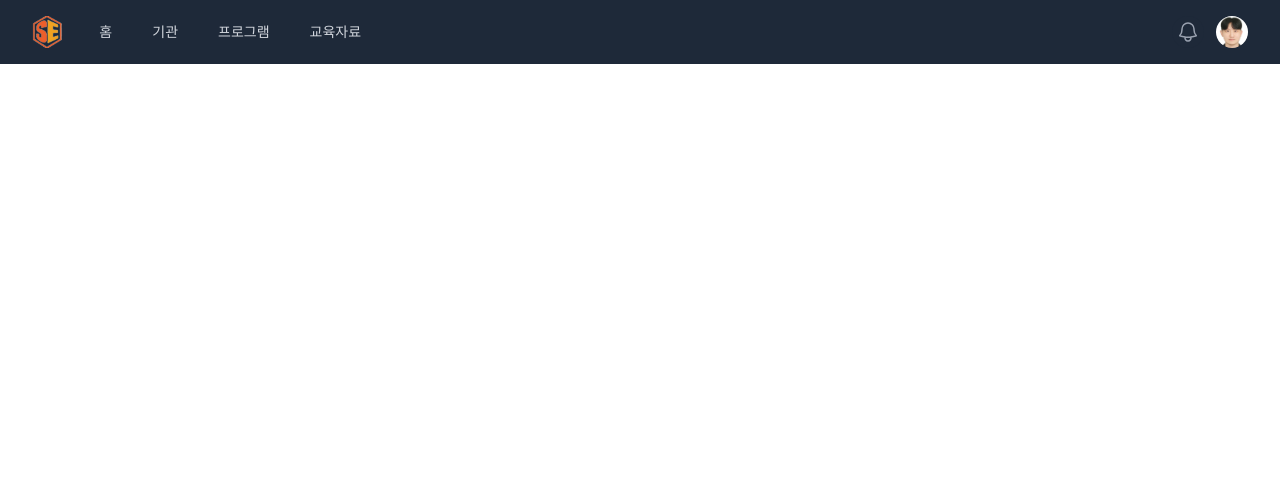
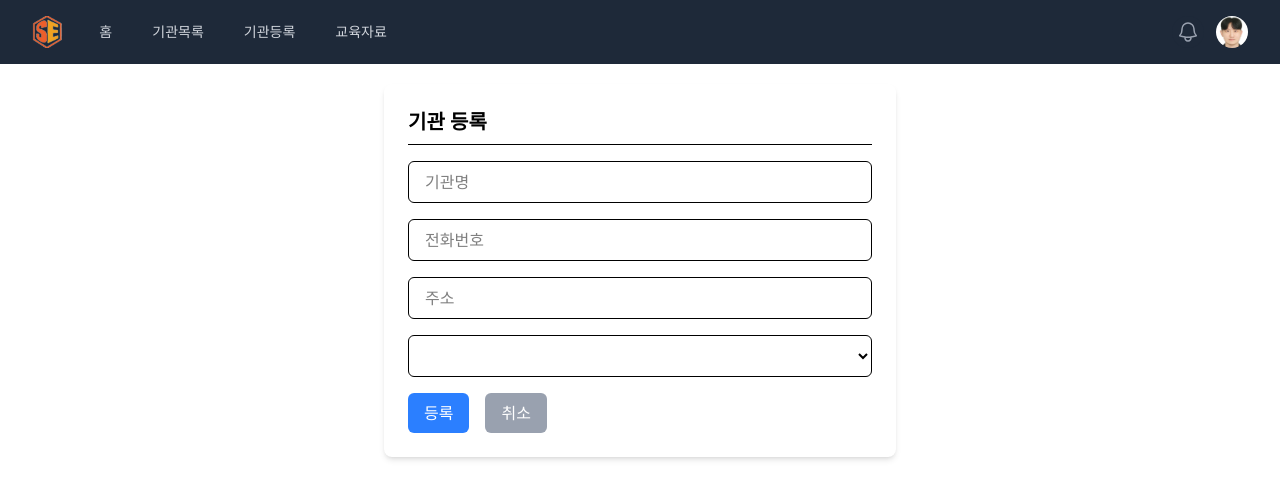
Before and after one commit to djdongjae/nuxt3-test, a Nuxt app: page /create in a window 1280 px wide. Shown: the top 498 px of the page. Built offline with nearby package versions, Linux system fonts and the light colour scheme.

Commit message:
[#9] feat: 기관 등록 페이지 구현

```diff
--- a/components/layouts/header.vue
+++ b/components/layouts/header.vue
@@ -41,9 +41,9 @@
                                 <a href="/"
                                     class="rounded-md px-3 py-2 text-sm font-medium text-gray-300 hover:bg-gray-700 hover:text-white">홈</a>
                                 <a href="/list"
-                                    class="rounded-md px-3 py-2 text-sm font-medium text-gray-300 hover:bg-gray-700 hover:text-white">기관</a>
-                                <a href="#"
-                                    class="rounded-md px-3 py-2 text-sm font-medium text-gray-300 hover:bg-gray-700 hover:text-white">프로그램</a>
+                                    class="rounded-md px-3 py-2 text-sm font-medium text-gray-300 hover:bg-gray-700 hover:text-white">기관목록</a>
+                                <a href="/create"
+                                    class="rounded-md px-3 py-2 text-sm font-medium text-gray-300 hover:bg-gray-700 hover:text-white">기관등록</a>
                                 <a href="#"
                                     class="rounded-md px-3 py-2 text-sm font-medium text-gray-300 hover:bg-gray-700 hover:text-white">교육자료</a>
                             </div>
--- a/nuxt.config.ts
+++ b/nuxt.config.ts
@@ -11,7 +11,8 @@ export default defineNuxtConfig({
   },
   runtimeConfig: {
     public: {
-      apiBase: 'http://localhost:3001',
+      apiBase: 'https://bensoulware.store',
+      // apiBase: 'http://localhost:3001'
     }
-  }
+  },
 });
--- a/package.json
+++ b/package.json
@@ -14,6 +14,7 @@
     "@vueuse/core": "^13.0.0",
     "nuxt": "^3.16.0",
     "tailwindcss": "^4.0.13",
+    "uuid": "^11.1.0",
     "vue": "^3.5.13",
     "vue-router": "^4.5.0"
   }
--- /dev/null
+++ b/pages/create/index.vue
@@ -0,0 +1,74 @@
+<template>
+    <div class="max-w-lg mx-auto p-6 bg-white rounded-lg shadow-md mt-5">
+        <h1 class="text-xl font-bold mb-4 border-b pb-2">기관 등록</h1>
+        <form class="space-y-4">
+            <input type="text" v-model="feature.properties.fac_nam" placeholder="기관명"
+                class="w-full px-4 py-2 border rounded-md focus:ring focus:ring-blue-300" />
+            <input type="phone" v-model="feature.properties.fac_tel" placeholder="전화번호"
+                class="w-full px-4 py-2 border rounded-md focus:ring focus:ring-blue-300" />
+            <input type="text" v-model="feature.properties.fac_n_add" placeholder="주소"
+                class="w-full px-4 py-2 border rounded-md focus:ring focus:ring-blue-300" />
+            <select v-model="feature.properties.cat_nam"
+                class="w-full px-4 py-2 border rounded-md focus:ring focus:ring-blue-300">
+                <option value="노인복지시설">노인복지시설</option>
+                <option value="노인의료시설">노인의료시설</option>
+                <option value="재가복지시설">재가복지시설</option>
+                <option value="학대피해노인쉼터">학대피해노인쉼터</option>
+            </select>
+
+            <div class="flex space-x-4">
+                <button type="button" @click="insert" class="px-4 py-2 bg-blue-500 text-white rounded-md hover:bg-blue-600">등록</button>
+                <button type="button" @click="goList" class="px-4 py-2 bg-gray-400 text-white rounded-md hover:bg-gray-500">취소</button>
+            </div>
+        </form>
+    </div>
+</template>
+
+<script setup lang="ts">
+import { useState, useFetch, useRuntimeConfig, navigateTo } from '#app';
+import { v4 as uuidv4 } from 'uuid';
+import type { Feature } from '~/types/Feature';
+
+const config = useRuntimeConfig();
+const baseURL = config.public.apiBase;
+
+// featureId에 랜덤 uuid 추가하기
+const featureId = uuidv4() as string;
+
+const feature = useState<Feature>('feature', () => ({
+    type: "Feature",
+    geometry: {
+        type: "Point",
+        coordinates: [0, 0]
+    },
+    properties: {
+        fac_nam: "",
+        fac_tel: "",
+        cat_nam: "",
+        fac_o_add: "",
+        fac_n_add: ""
+    },
+    id: featureId
+}));
+
+const insert = async () => {
+    try {
+        await useFetch(`/features`, {
+            baseURL,
+            method: 'POST',
+            body: feature.value,
+        });
+        navigateTo('/list');
+    } catch (err) {
+        alert('저장 에러: ' + (err instanceof Error ? err.message : err));
+    }
+}
+
+const goList = () => {
+    navigateTo('/list');
+}
+</script>
+
+<style lang="scss" scoped>
+
+</style>
```
Also changed, not shown: 1 other file (tests, documents, lock files or other folders).
